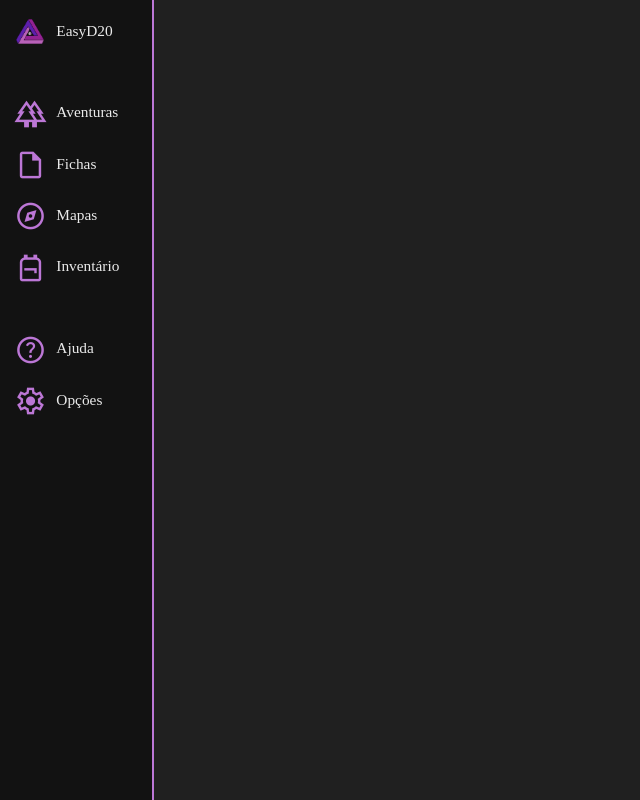
After one commit to MeChamaDeCarinha/EasyD20, a PHP site: the page made by Src/View/dashboard.html in a window 1280 px wide. The commit adds this page. Shown: the whole page, without its empty margins (0-640 px from the left). Run offline with PHP 8.4, Linux system fonts and the light colour scheme; the template is opened without the code that fills it, so the values that code supplies are empty.

Commit message:
dashboard sidebar working

```diff
--- /dev/null
+++ b/Src/View/dashboard.css
@@ -0,0 +1,150 @@
+body {
+    background-color: #202020;
+    font-family: 'Calibri Light';
+    color: #eaeaea;
+    margin: 0vw;
+
+    height: 100vh;
+}
+
+.sidebar {
+    color: transparent;
+
+    position: fixed;
+    width: 12vw;
+    height: 100vh;
+
+    z-index: 1;
+
+    background-color: #121212;
+
+    box-sizing: border-box;
+    border-right: solid 0.2vw #BC77D6;
+}
+
+.sidebar:hover {
+    animation-name: expand;
+    animation-duration: 0.5s;
+    animation-fill-mode: both;
+    animation-timing-function: ease;
+}
+
+.sidebar:not(:hover) {
+    animation-name: retract;
+    animation-delay: 0.5s;
+    animation-duration: 0.5s;
+    animation-fill-mode: both;
+    animation-timing-function: ease;
+}
+
+.logo {
+    position: relative;
+    left: -0.35vw;
+    top: 0.1vw;
+    width: 2.2vw;
+    object-fit: contain;
+    padding: 0.2vw;
+}
+
+.icons {
+    position: relative;
+    left: -0.1vw;
+    top: 0.2vh;
+
+    max-height: 3.5vw;
+    width: auto;
+
+    vertical-align: middle;
+
+    padding: 0.1vw;
+    padding-left: 0.5vw;
+    padding-right: 0.5vw;
+
+    margin: 1vw;
+
+    border: none;
+    border-radius: 50vw;
+}
+
+.icons:hover {
+    cursor: pointer;
+    background-color: #eaeaea25;
+}
+
+.label {
+    position: absolute;
+    top: 0.7vw;
+
+    font-size: 1.2vmax;
+
+    width: auto;
+
+    padding-left: 0.5vw;
+}
+
+.label-logo {
+    position: absolute;
+    top: 0.6vw;
+
+    font-size: 1.2vw;
+
+    padding-left: 0.4vw;
+}
+
+.material-symbols-outlined {
+    position: relative;
+    left: -0.27vw;
+    top: 0.17vw;
+
+    color: #BC77D6;
+    font-size: 2.5vmax;
+
+    width: min-content;
+
+    text-align: center;
+    padding: 0vw;
+}
+
+.label::selection, .material-symbols-outlined::selection, .label-logo::selection, .logo::selection {
+    background: transparent;
+}
+
+.content {
+    background-color: #eaeaea50;
+    position: fixed;
+    left: 5vw;
+
+    width: 95vw;
+    height: 100vh;
+}
+
+@keyframes expand {
+    0% {
+        width: 5vw;
+    }
+
+    50% {
+        color: transparent;
+    }
+
+    100% {
+        width: 12vw;
+        color: #eaeaea;
+    }
+}
+
+@keyframes retract {
+    0% {
+        width: 12vw;
+        color: #eaeaea;
+    }
+
+    50% {
+        color: transparent;
+    }
+
+    100% {
+        width: 5vw;
+        color: transparent;
+    }
+}
--- /dev/null
+++ b/Src/View/dashboard.html
@@ -0,0 +1,52 @@
+<!DOCTYPE html>
+<html lang="pt-BR">
+
+<head>
+    <title>EasyD20 - Dashboard</title>
+
+    <meta charset="UTF-8">
+    <meta name="viewport" content="width=device-width, initial-scale=1.0">
+
+    <link rel="stylesheet" href="https://fonts.googleapis.com/icon?family=Material+Icons">
+    <link rel="stylesheet" href="https://fonts.googleapis.com/css2?family=Material+Symbols+Outlined:opsz,wght,FILL,GRAD@20..48,100..700,0..1,-50..200" />
+    <link rel="stylesheet" href="./Src/View/dashboard.css">
+</head>
+
+
+<body>
+    <div class="sidebar" id="sidebar">
+        <div class="icons">
+            <img class="logo" src="./Src/View/Images/Logo.png">
+            <span class="label-logo">EasyD20</span>
+        </div>
+        <br>
+        <div class="icons">
+            <span class="material-symbols-outlined">forest</span>
+            <span class="label">Aventuras</span>
+        </div>
+        <div class="icons">
+            <span class="material-symbols-outlined">note</span>
+            <span class="label">Fichas</span>
+        </div>
+        <div class="icons">
+            <span class="material-symbols-outlined">explore</span>
+            <span class="label">Mapas</span>
+        </div>
+        <div class="icons">
+            <span class="material-symbols-outlined">backpack</span>
+            <span class="label">Inventário</span>
+        </div>
+        <br>
+        <div class="icons">
+            <span class="material-symbols-outlined">help</span>
+            <span class="label">Ajuda</span>
+        </div>
+        <div class="icons">
+            <span class="material-symbols-outlined">settings</span>
+            <span class="label">Opções</span>
+        </div>
+    </div>
+    <script src="Src/View/sidebar.js"></script>
+</body>
+
+</html>
--- a/index.php
+++ b/index.php
@@ -8,4 +8,8 @@ $roteador->namespace("Src\Controller");
 $roteador->group(null);
 $roteador->get("/", "main:init");
 
+$roteador->group("dashboard");
+$roteador->get("/", "dashboard:init");
+
+
 $roteador->dispatch();
```
Also changed, not shown: Src/Controller/dashboard.php (added, +12 -0 lines), Src/View/sidebar.js (added, +20 -0 lines).
